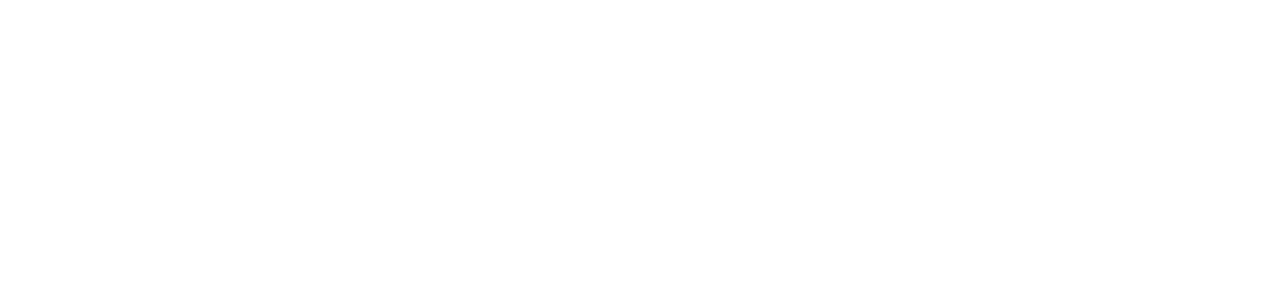
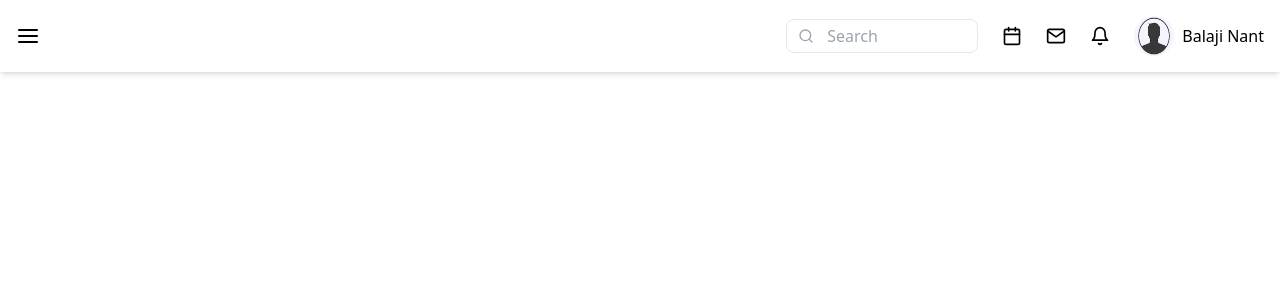
Before and after one commit to BDSITAdmin/conyband_erp_tool, a React (Vite) app: page / in a window 1280 px wide. Shown: the top 300 px of the page. Built offline with nearby package versions, Linux system fonts and the light colour scheme.

Commit message:
header add

```diff
--- /dev/null
+++ b/postcss.config.cjs
@@ -0,0 +1,6 @@
+module.exports = {
+    plugins: {
+      tailwindcss: {},
+      autoprefixer: {},
+    },
+  }
--- a/public/electron.cjs
+++ b/public/electron.cjs
@@ -8,7 +8,7 @@
     width: 800,
     height: 600,
     webPreferences: {
-      icon: path.join(__dirname, 'assate', 'apple-touch-icon.png'),
+      icon: path.join(__dirname, 'assets', 'apple-touch-icon.png'),
       nodeIntegration: true
     }
   });
--- a/src/App.jsx
+++ b/src/App.jsx
@@ -1,9 +1,11 @@
+import Header from "./components/header"
+
 
 function App() {
 
   return (
     <>
-
+      <Header/>
     </>
   )
 }
--- /dev/null
+++ b/src/components/header.jsx
@@ -0,0 +1,42 @@
+import { useState } from "react";
+import { FiMenu, FiSearch, FiCalendar, FiMail, FiBell } from "react-icons/fi";
+import MyImage from "../assets/profile.png";
+
+const Header = () => {
+  const [isOpen, setIsOpen] = useState(false);
+
+  const toggleMenu = () => {
+    setIsOpen(!isOpen);
+  };
+
+  return (
+    <header className="flex items-center justify-between p-4 bg-white shadow-md">
+      <div className="flex items-center">
+        <FiMenu size={24} className="cursor-pointer" onClick={toggleMenu} />
+      </div>
+      <div className="flex items-center space-x-6">
+        <div className="relative">
+          <FiSearch className="absolute text-gray-400 transform -translate-y-1/2 left-3 top-1/2" />
+          <input
+            type="text"
+            placeholder="Search"
+            className="w-48 py-1 pl-10 pr-4 border rounded-lg focus:outline-none focus:ring-2 focus:ring-indigo-500"
+          />
+        </div>
+        <FiCalendar size={20} className="cursor-pointer" />
+        <FiMail size={20} className="cursor-pointer" />
+        <FiBell size={20} className="cursor-pointer" />
+        <div className="flex items-center space-x-2 cursor-pointer">
+          <img
+            src={MyImage}
+            alt="Profile"
+            className="w-10 h-10 rounded-full"
+          />
+          <span className="font-medium">Balaji Nant</span>
+        </div>
+      </div>
+    </header>
+  );
+};
+
+export default Header;
--- a/src/index.css
+++ b/src/index.css
@@ -1,3 +1,4 @@
+/* index.css */
 @tailwind base;
 @tailwind components;
 @tailwind utilities;
```
Also changed, not shown: package.json (+7 -6 lines), 1 other file (tests, documents, lock files or other folders).
